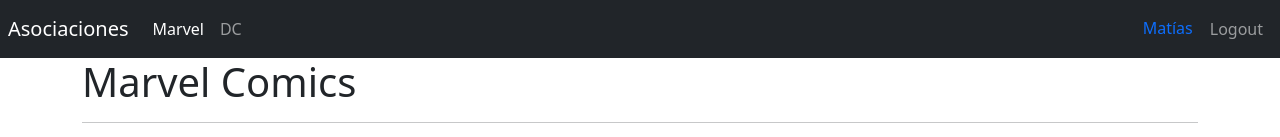
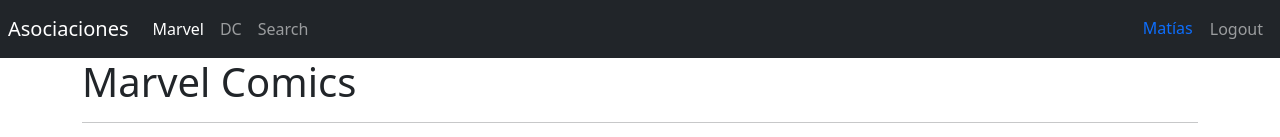
Before and after one commit to MatiasUrielGluck/heroes-react, a React (Vite) app: page /marvel in a window 1280 px wide. Shown: the top 137 px of the page. Built offline with nearby package versions, Linux system fonts and the light colour scheme.

Commit message:
Creating search feature

```diff
--- a/src/heroes/pages/SearchPage.jsx
+++ b/src/heroes/pages/SearchPage.jsx
@@ -1,3 +1,38 @@
+import { HeroCard } from "../components";
+
 export const SearchPage = () => {
-  return <h1>Search page</h1>;
+  return (
+    <>
+      <h1>Search</h1>
+      <hr />
+
+      <div className="row">
+        <div className="col-5">
+          <h4>Searching</h4>
+          <hr />
+          <form>
+            <input
+              type="text"
+              placeholder="Search a hero"
+              className="form-control"
+              name="searchText"
+              autoComplete="off"
+            />
+            <button className="btn btn-outline-primary mt-1">Search</button>
+          </form>
+        </div>
+        <div className="col-7">
+          <h4>Results</h4>
+          <hr />
+          <div className="alert alert-primary">Search a hero</div>
+
+          <div className="alert alert-danger">
+            Hero <b>ABC</b> not found
+          </div>
+
+          <HeroCard />
+        </div>
+      </div>
+    </>
+  );
 };
--- a/src/ui/components/Navbar.jsx
+++ b/src/ui/components/Navbar.jsx
@@ -34,6 +34,15 @@
           >
             DC
           </NavLink>
+
+          <NavLink
+            className={({ isActive }) =>
+              `nav-item nav-link ${isActive ? "active" : ""}`
+            }
+            to="/search"
+          >
+            Search
+          </NavLink>
         </div>
       </div>
 
```
Also changed, not shown: 1 other file (tests, documents, lock files or other folders).
